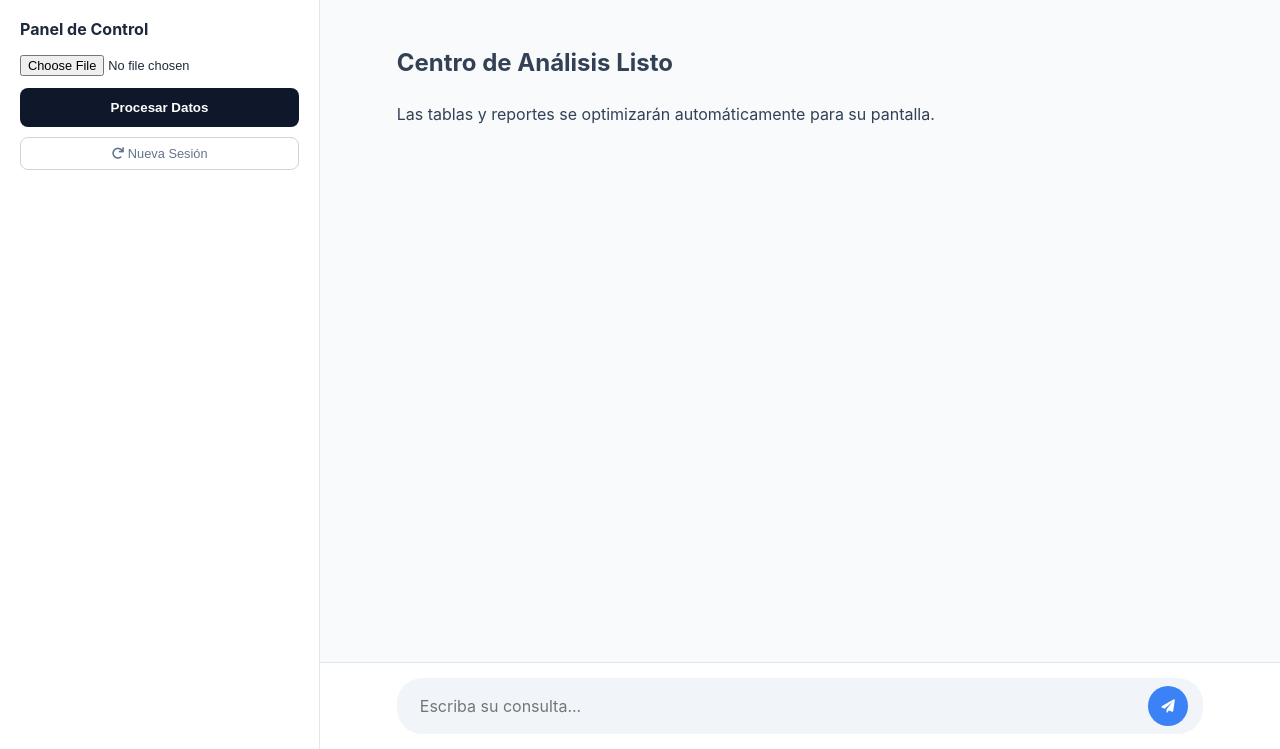
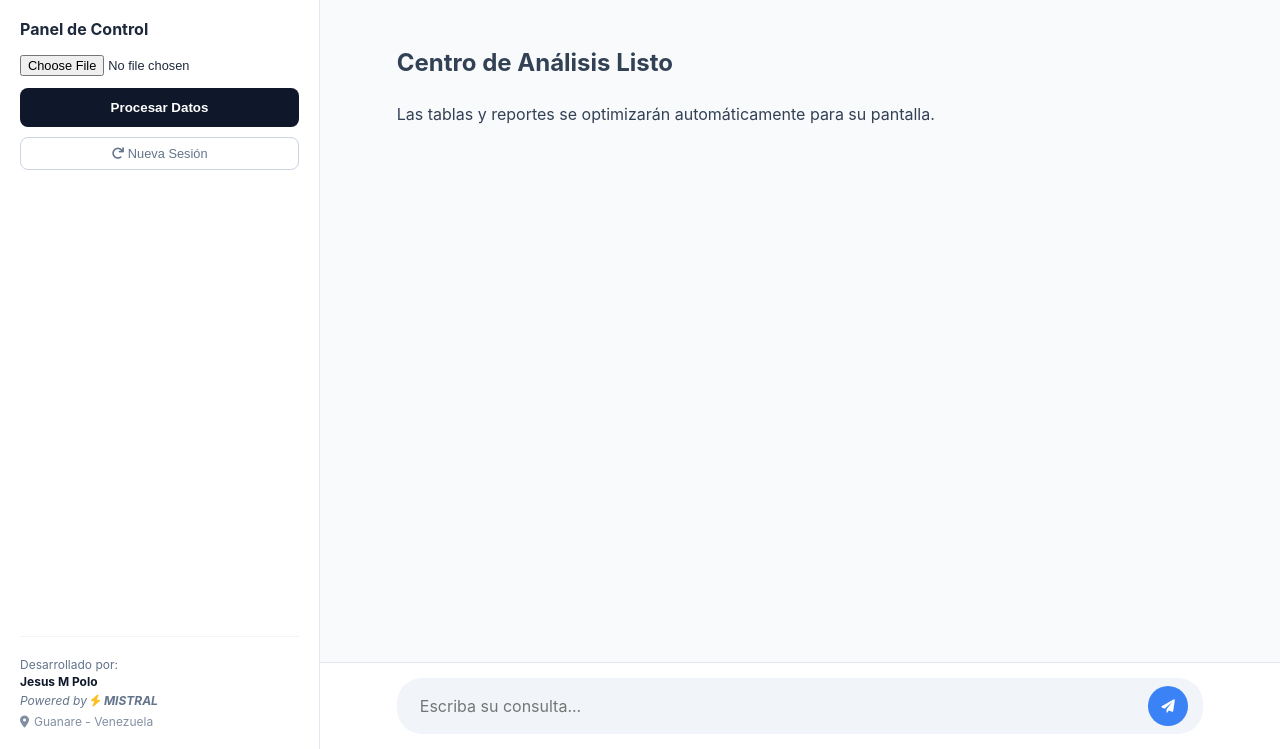
Before and after one commit to jesuspolo1986/asistente-IA, a Flask app: page / in a window 1280 px wide. Shown: the part 51-800 px from the top of the page. Run offline with Flask 3, Linux system fonts and the light colour scheme.

Commit message:
todo por hoy

```diff
--- a/templates/index.html
+++ b/templates/index.html
@@ -36,6 +36,18 @@
         .btn-primary { background: var(--primary); color: white; padding: 12px; width: 100%; font-weight: 600; }
         .btn-send { background: var(--accent); color: white; width: 40px; height: 40px; border-radius: 50%; flex-shrink: 0; }
 
+        /* SECCIÓN DE FIRMA PROFESIONAL */
+        .sidebar-footer {
+            margin-top: auto;
+            padding-top: 20px;
+            border-top: 1px solid #f1f5f9;
+            font-size: 0.75rem;
+            color: #64748b;
+        }
+        .dev-name { color: var(--primary); font-weight: 700; display: block; margin-top: 2px; }
+        .powered-by { font-style: italic; display: flex; align-items: center; gap: 4px; margin-top: 4px; }
+        .location { margin-top: 6px; display: flex; align-items: center; gap: 5px; opacity: 0.8; }
+
         /* TABLAS RESPONSIVE */
         .table-container { width: 100%; overflow-x: auto; margin: 20px 0; border-radius: 8px; box-shadow: 0 4px 6px -1px rgba(0,0,0,0.05); }
         table { border-collapse: collapse; width: 100%; background: white; min-width: 500px; }
@@ -45,7 +57,8 @@
         /* --- MEDIA QUERY PARA MÓVILES --- */
         @media (max-width: 850px) {
             .main-grid { grid-template-columns: 1fr; height: auto; display: block; }
-            .sidebar { border-right: none; border-bottom: 1px solid #e2e8f0; width: 100%; box-sizing: border-box; }
+            .sidebar { border-right: none; border-bottom: 1px solid #e2e8f0; width: 100%; box-sizing: border-box; min-height: auto; }
+            .sidebar-footer { margin-top: 20px; padding-bottom: 10px; }
             .chat-area { height: 70vh; }
             #output { padding: 20px 5%; }
             .input-wrapper { padding: 10px 5%; }
@@ -76,6 +89,15 @@
         <div id="chart-container-sidebar">
             <span style="font-size: 0.7rem; font-weight: 800; color: #94a3b8; text-transform: uppercase;">Gráfico de Apoyo</span>
             <div style="height: 180px;"><canvas id="salesChart"></canvas></div>
+        </div>
+
+        <div class="sidebar-footer">
+            <span>Desarrollado por:</span>
+            <span class="dev-name">Jesus M Polo</span>
+            <span class="powered-by">Powered by <i class="fas fa-bolt" style="color: #fbbf24;"></i> <strong>MISTRAL</strong></span>
+            <div class="location">
+                <i class="fas fa-location-dot"></i> Guanare - Venezuela
+            </div>
         </div>
     </div>
 
@@ -153,7 +175,6 @@
         });
         const data = await res.json();
 
-        // Envolvemos la tabla en un div con scroll para móviles
         let htmlResponse = marked.parse(data.reply);
         htmlResponse = htmlResponse.replace(/<table>/g, '<div class="table-container"><table>').replace(/<\/table>/g, '</table></div>');
 
--- /dev/null
+++ b/templates/polo.csv
@@ -0,0 +1,5 @@
+Fecha,Vendedor,Producto,Cantidad,Precio_Unitario,Total
+2023-10-01,Luis Páez,Alimento Premium Perro,10,45.00,450.00
+2023-10-02,Marta Soler,Antibiótico Veterinaria,2,120.00,240.00
+2023-10-02,Luis Páez,Juguete Mordedor,15,12.00,180.00
+2023-10-03,Marta Soler,Alimento Premium Gato,8,38.00,304.00
```
